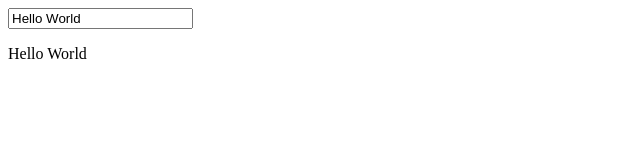
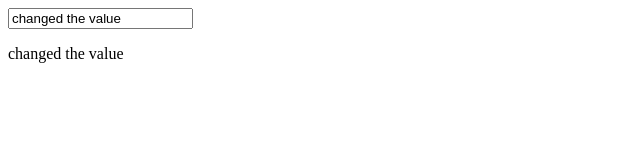
Before and after one commit to murhussain/vue3-learning, a plain HTML site: page index.html in a window 1280 px wide. Shown: the full height of the page, 0-640 px from the left. Drawn offline with nearby package versions, Linux system fonts and the light colour scheme.

Commit message:
Adding mounted method to execute after mounting

```diff
--- a/index.html
+++ b/index.html
@@ -19,6 +19,13 @@
         return {
           message: 'Hello World'
         }
+      },
+
+      // changing the value of message after 3 seconds
+      mounted() {
+        setTimeout(() => {
+          this.message = 'changed the value'
+        }, 3000)
       }
     }).mount('#app')
   </script>
```
